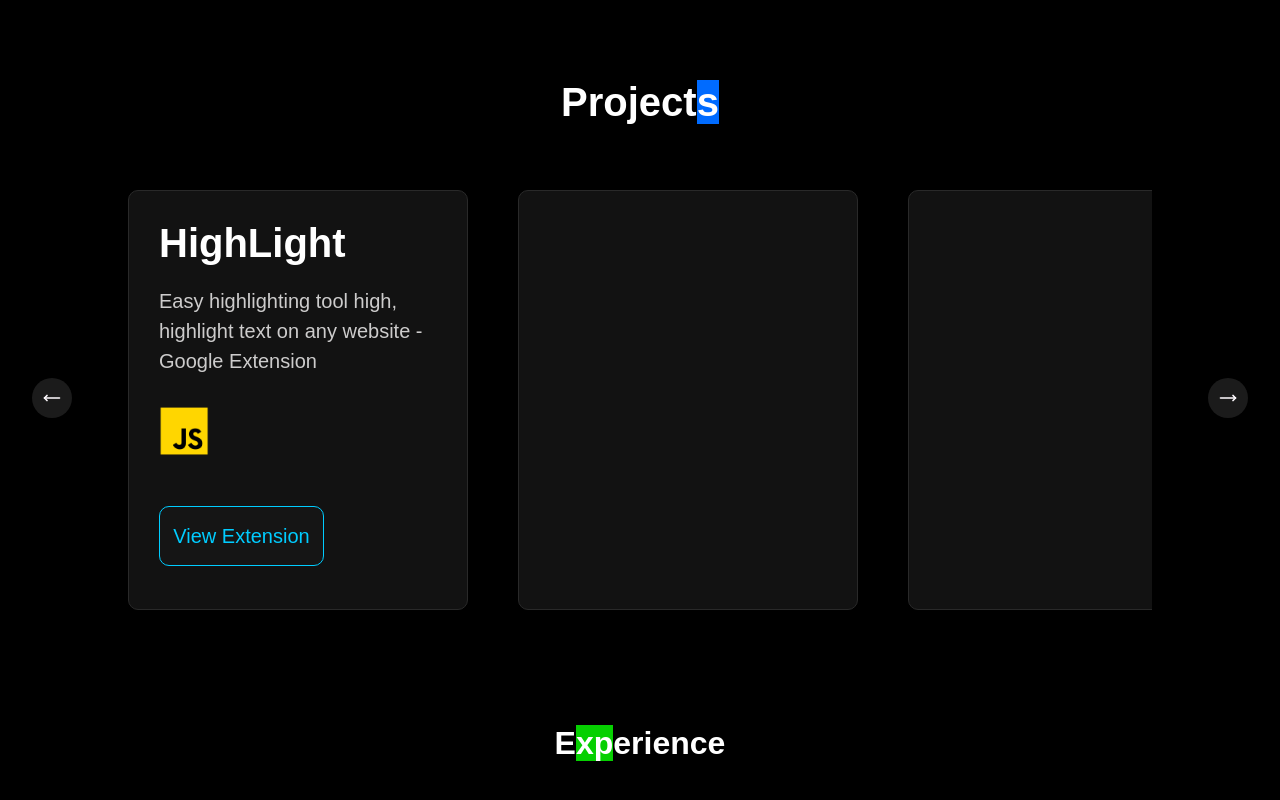
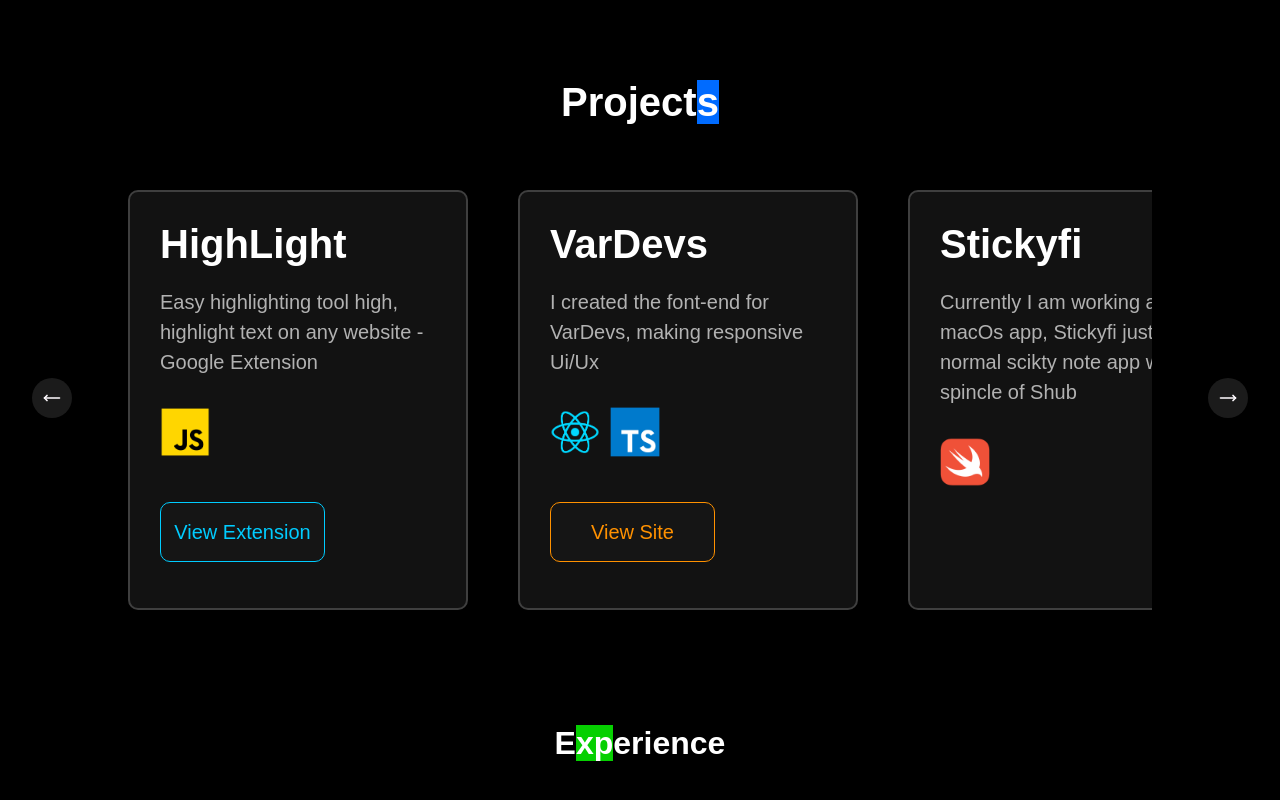
Before and after one commit to Shubr/myCv, a React (Vite) app: page / in a window 1280 px wide. Shown: the part 420-1220 px from the top of the page. Built offline with nearby package versions, Linux system fonts and the light colour scheme.

Commit message:
added project

```diff
--- a/src/App.css
+++ b/src/App.css
@@ -105,7 +105,7 @@ nav {
   max-width: 340px;
   height: 420px;
   background-color: #121212;
-  border: 1px solid #292929;
+  border: 2px solid #3f3f3f;
   border-radius: 10px;
   position: relative;
   top: 0;
@@ -126,7 +126,7 @@ nav {
 }
 
 .card-body p {
-  color: #cdcccc;
+  color: #b2b2b2;
   font-size: 20px;
   white-space: pre-line;
   line-height: 1.5;
@@ -169,6 +169,8 @@ button img {
 }
 .icons {
   margin-top: 10px;
+  display: flex;
+  gap: 10px;
 }
 
 .icons img {
@@ -188,6 +190,10 @@ button img {
   margin-top: 25px;
 }
 
+.vardevs {
+  border: 1px solid rgb(255, 145, 0);
+}
+
 .buttons a {
   text-decoration: none;
   color: rgb(0, 204, 255);
@@ -195,6 +201,9 @@ button img {
 
 .buttons:hover {
   background-color: #000000;
+}
+.vardevs a {
+  color: rgb(255, 145, 0);
 }
 
 /*  EXPERIENCE  */
--- a/src/Components/Projects.tsx
+++ b/src/Components/Projects.tsx
@@ -3,6 +3,10 @@ import right_arrow from "../assets/right-arrow.svg";
 import left_arrow from "../assets/left-arrow.svg";
 import { useRef } from "react";
 import jsicon from "../assets/js.png";
+import reactIcon from "../assets/react.png";
+import typeIcon from "../assets/typescriptIcon.png";
+import swiftIcon from "../assets/swift.png";
+
 import Highlight from "./HighlightText";
 
 function Projects() {
@@ -52,8 +56,28 @@ function Projects() {
             </a>
           </div>
         </Card>
-        <Card />
-        <Card />
+        <Card
+          name={"VarDevs"}
+          detail="I created the font-end for VarDevs, making responsive Ui/Ux"
+        >
+          <div className="icons">
+            <img src={reactIcon} />
+            <img src={typeIcon} />
+          </div>
+          <div className="buttons vardevs">
+            <a href="https://www.vardevs.com" target="_blank">
+              View Site
+            </a>
+          </div>
+        </Card>
+        <Card
+          name={"Stickyfi "}
+          detail="Currently I am working a macOs app, Stickyfi just a normal scikty note app with spincle of Shub"
+        >
+          <div className="icons">
+            <img src={swiftIcon} />
+          </div>
+        </Card>
       </div>
     </div>
   );
```
Also changed, not shown: src/assets/typescriptIcon.png (added).
